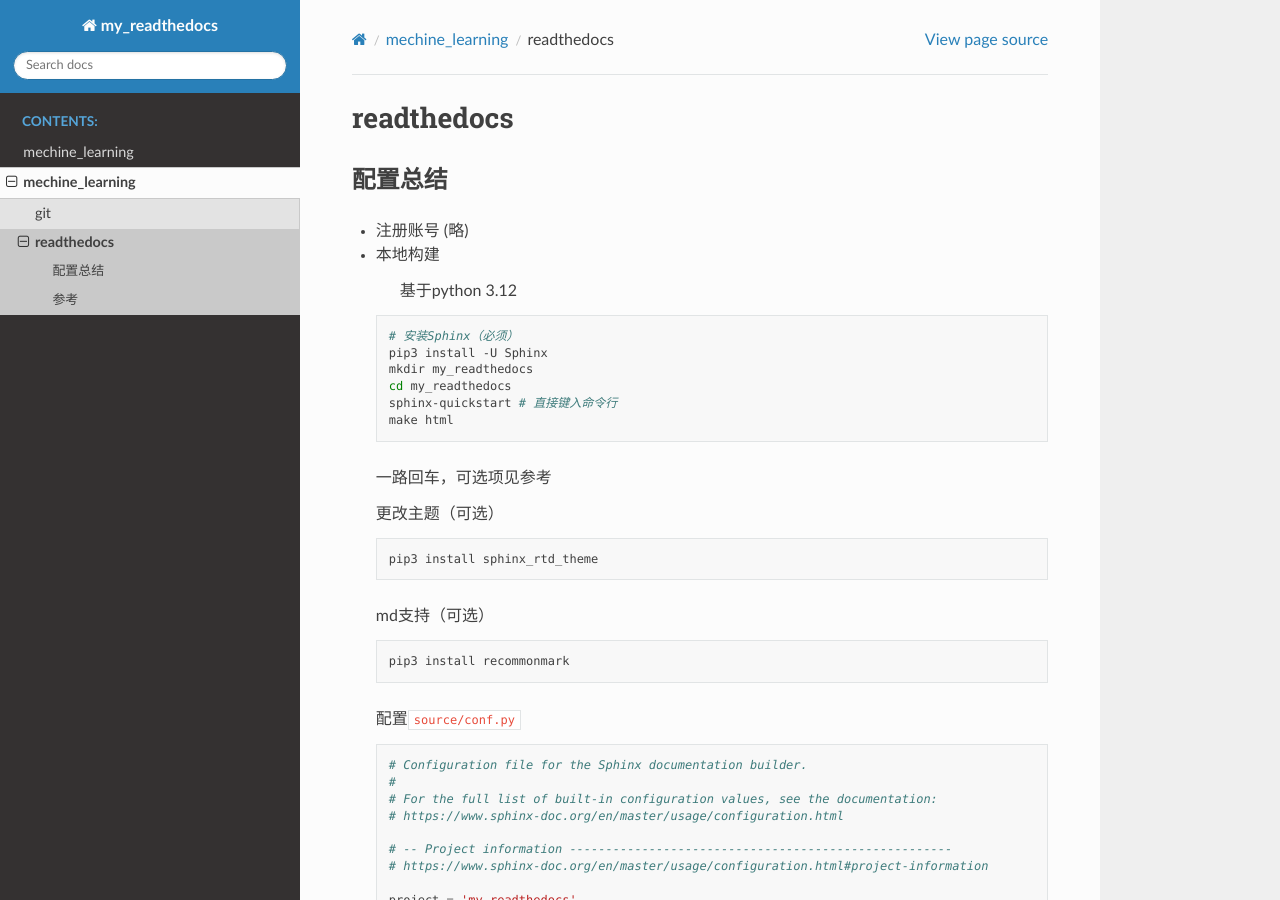
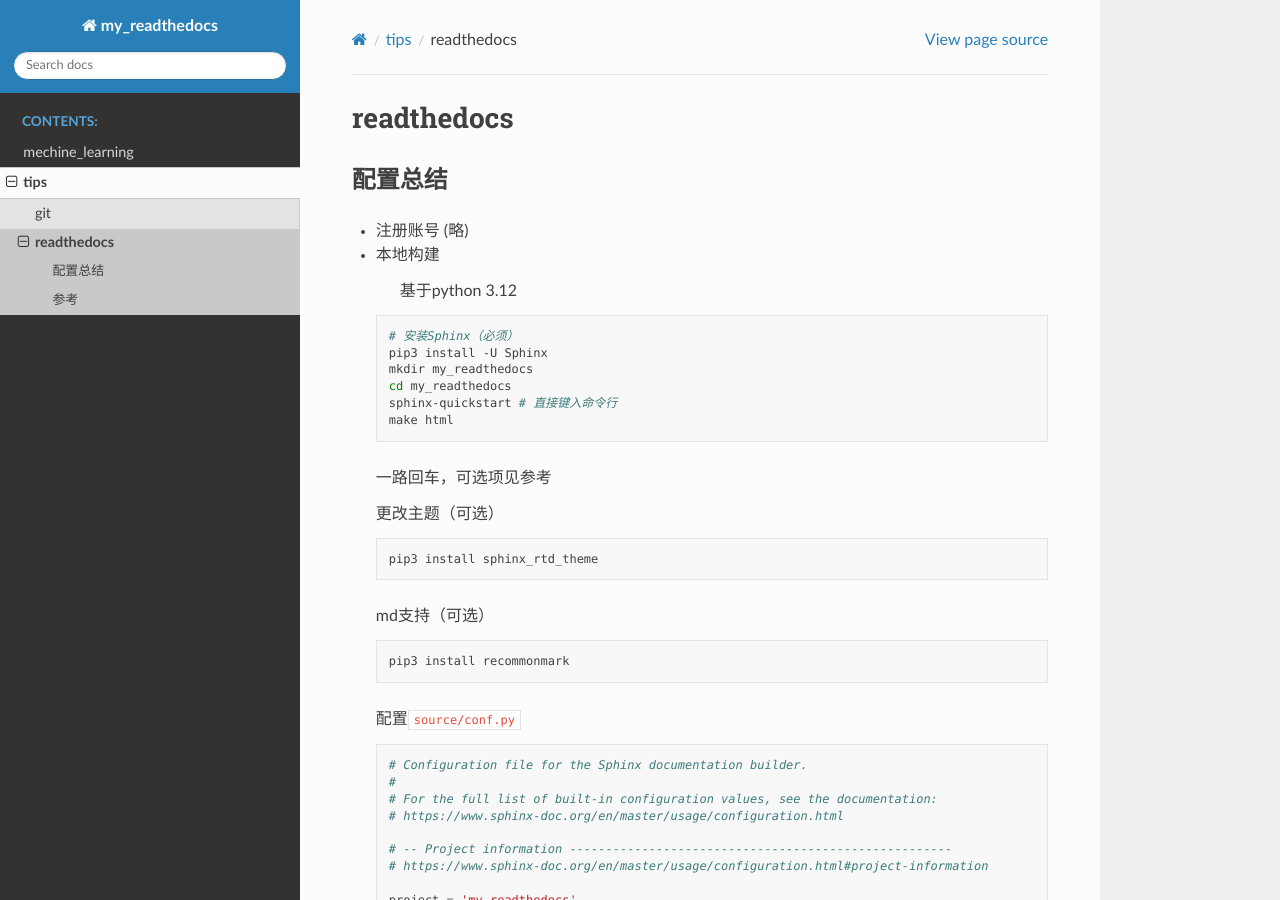
Before and after one commit to jkfo002/my_readthedocs, a Sphinx documentation site: the page built from source/tips/readthedocs/contents.md, in a window 1280 px wide and 900 px high. Built offline with Sphinx 7.4.7 and the Read the Docs theme 2.0.0, drawn with Linux system fonts in a browser that asks for light colours; some of the changed text lies outside the part shown.

Commit message:
change tips

```diff
--- a/source/tips/index.rst
+++ b/source/tips/index.rst
@@ -1,4 +1,4 @@
-mechine_learning
+tips
 =================================
 
 .. toctree::
```
Also changed, not shown: source/tips/readthedocs/contents.md (+4 -0 lines).
